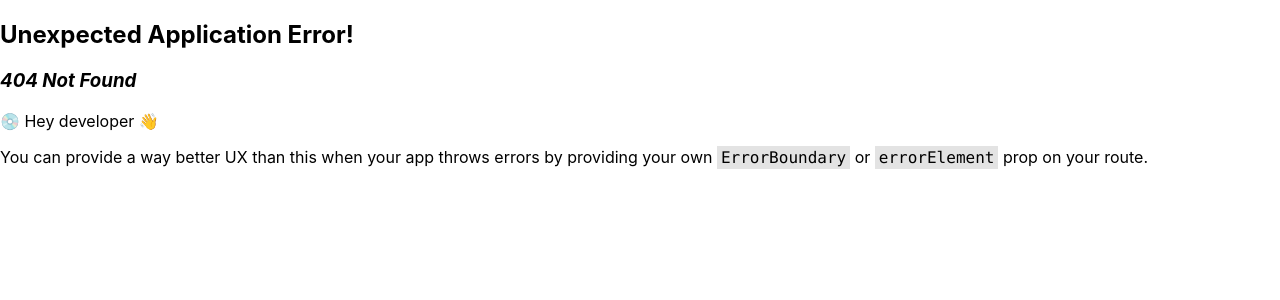
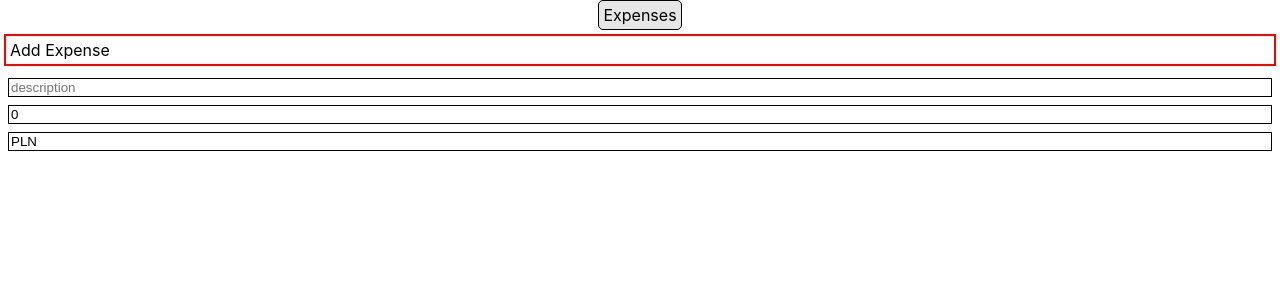
Before and after one commit to jaklyk2103/expenses-ui, a React (Create React App) app: page /addExpense in a window 1280 px wide. Before the commit this address had no page. Shown: the top 300 px of the page. Built offline with nearby package versions, Linux system fonts and the light colour scheme.

Commit message:
Need to work on pages UI

```diff
--- /dev/null
+++ b/src/components/addExpenseForm/addExpenseForm.css
@@ -0,0 +1,10 @@
+.add-expense-form-wrapper {
+  display: flex;
+  flex-direction: column;
+}
+
+.add-expense-form-input {
+  margin: 0.5rem 0.5rem 0 0.5rem;
+  border: solid black 1px;
+
+}
--- a/src/components/addExpenseForm/addExpenseForm.tsx
+++ b/src/components/addExpenseForm/addExpenseForm.tsx
@@ -1,5 +1,16 @@
+import { useState } from "react";
+import "./addExpenseForm.css";
+
 export default function AddExpenseForm() {
+  const [description, setDescription] = useState('');
+  const [currency, setCurrency] = useState('PLN');
+  const [value, setValue] = useState(0);
+
   return(
-    <></>
+    <form className="add-expense-form-wrapper">
+      <input className='add-expense-form-input' type="text" placeholder="description" value={description} />
+      <input className='add-expense-form-input' type="value" placeholder="description" value={value} />
+      <input className='add-expense-form-input' type="currency" placeholder="description" value={currency} />
+    </form>
   );
 }
--- /dev/null
+++ b/src/components/navigationBar/navigationBar.css
@@ -0,0 +1,19 @@
+.navigation-bar-page-title {
+  border: solid red 2px;
+  padding: 0.25rem;
+  margin: 0.25rem;
+  /* align-self: center; */
+}
+
+.navigation-bar-link-left {
+  /* align-self: flex-start; */
+}
+
+.navigation-bar-link-right {
+  /* align-self: flex-end; */
+}
+
+.navigation-bar-wrapper {
+  display: grid;
+  grid-template-columns: auto;
+}
--- /dev/null
+++ b/src/components/navigationBar/navigationBar.tsx
@@ -0,0 +1,18 @@
+import { Link, LinkProps } from "react-router-dom";
+import './navigationBar.css';
+
+type NavigationBarProps = {
+  pageTitle: string;
+  leftNavigationBarItem?: LinkProps;
+  rightNavigationBarItem?: LinkProps;
+}
+
+export default function NavigationBar(props: NavigationBarProps) {
+  return(
+    <div className='navigation-bar-wrapper'>
+      {props.leftNavigationBarItem && <Link className='single-navigation-link navigation-bar-link-left' {...props.leftNavigationBarItem}>{props.leftNavigationBarItem.children}</Link>}
+      <div><p className='navigation-bar-page-title'>{props.pageTitle}</p></div>
+      {props.rightNavigationBarItem && <Link className='single-navigation-link navigation-bar-link-right' {...props.rightNavigationBarItem}>{props.rightNavigationBarItem.children}</Link>}
+    </div>
+  )
+}
--- /dev/null
+++ b/src/components/singleNavigationLink/singleNavigationLink.css
@@ -0,0 +1,18 @@
+.single-navigation-link {
+  margin: auto;
+  text-align: center;
+  text-decoration: none;
+  color: black;
+  border: solid black 1px;
+  border-radius: 5px;
+  padding: 0.25rem;
+  background-color: hsl(0, 0%, 90%);
+}
+
+.single-navigation-link-wrapper {
+  border-bottom: solid black 1px;
+  height: 2rem;
+  padding-top: 0.5rem;
+  justify-content: center;
+  text-align: center;
+}
--- /dev/null
+++ b/src/components/singleNavigationLink/singleNavigationLink.tsx
@@ -0,0 +1,10 @@
+import { Link, LinkProps } from "react-router-dom";
+import './singleNavigationLink.css';
+
+export default function SingleNavigationLink(props: LinkProps) {
+  return(
+    <div className='single-navigation-link-wrapper'>
+      <Link className='single-navigation-link' {...props}>{props.children}</Link>
+    </div>
+  )
+}
--- a/src/index.tsx
+++ b/src/index.tsx
@@ -6,11 +6,16 @@ import {
   createBrowserRouter,
   RouterProvider,
 } from "react-router-dom";
+import AddExpensePage from './pages/expensesListPage/addExpensePage';
 
 const router = createBrowserRouter([
   {
     path: "/",
     element: <ExpensesListPage />
+  },
+  {
+    path: "/addExpense",
+    element: <AddExpensePage />
   },
 ]);
 // import { initializeApp } from "firebase/app";
--- a/src/pages/expensesListPage/ExpensesListPage.tsx
+++ b/src/pages/expensesListPage/ExpensesListPage.tsx
@@ -1,7 +1,10 @@
 import React, { useState, useEffect } from 'react';
+import { Link } from 'react-router-dom';
 import ExpensesList from '../../components/expensesList/expensesList';
 import { Expense } from '../../services/types';
 import { ExpensesService } from '../../services/expensesService';
+import SingleNavigationLink from '../../components/singleNavigationLink/singleNavigationLink';
+import NavigationBar from '../../components/navigationBar/navigationBar';
 
 const ExpensesListPage = () => {
   const [ expenses, setExpenses ] = useState([] as Expense[]);
@@ -16,6 +19,7 @@ const ExpensesListPage = () => {
 
   return (
     <>
+      <SingleNavigationLink to="addExpense">Add Expense</SingleNavigationLink>
       <ExpensesList expenses={expenses}/>
     </>
   );
--- /dev/null
+++ b/src/pages/expensesListPage/addExpensePage.tsx
@@ -0,0 +1,14 @@
+import AddExpenseForm from '../../components/addExpenseForm/addExpenseForm';
+import NavigationBar from '../../components/navigationBar/navigationBar';
+import SingleNavigationLink from '../../components/singleNavigationLink/singleNavigationLink';
+
+const AddExpensePage = () => {
+  return (
+    <>
+      <NavigationBar pageTitle='Add Expense' leftNavigationBarItem={{ to: '/', children: 'Expenses' }} />
+      <AddExpenseForm />
+    </>
+  );
+}
+
+export default AddExpensePage;
```
Also changed, not shown: src/components/addExpensePopup/addExpensePopup.tsx (deleted, +0 -9 lines), src/components/addExpensePopup/addExpensePopup.css (deleted).
